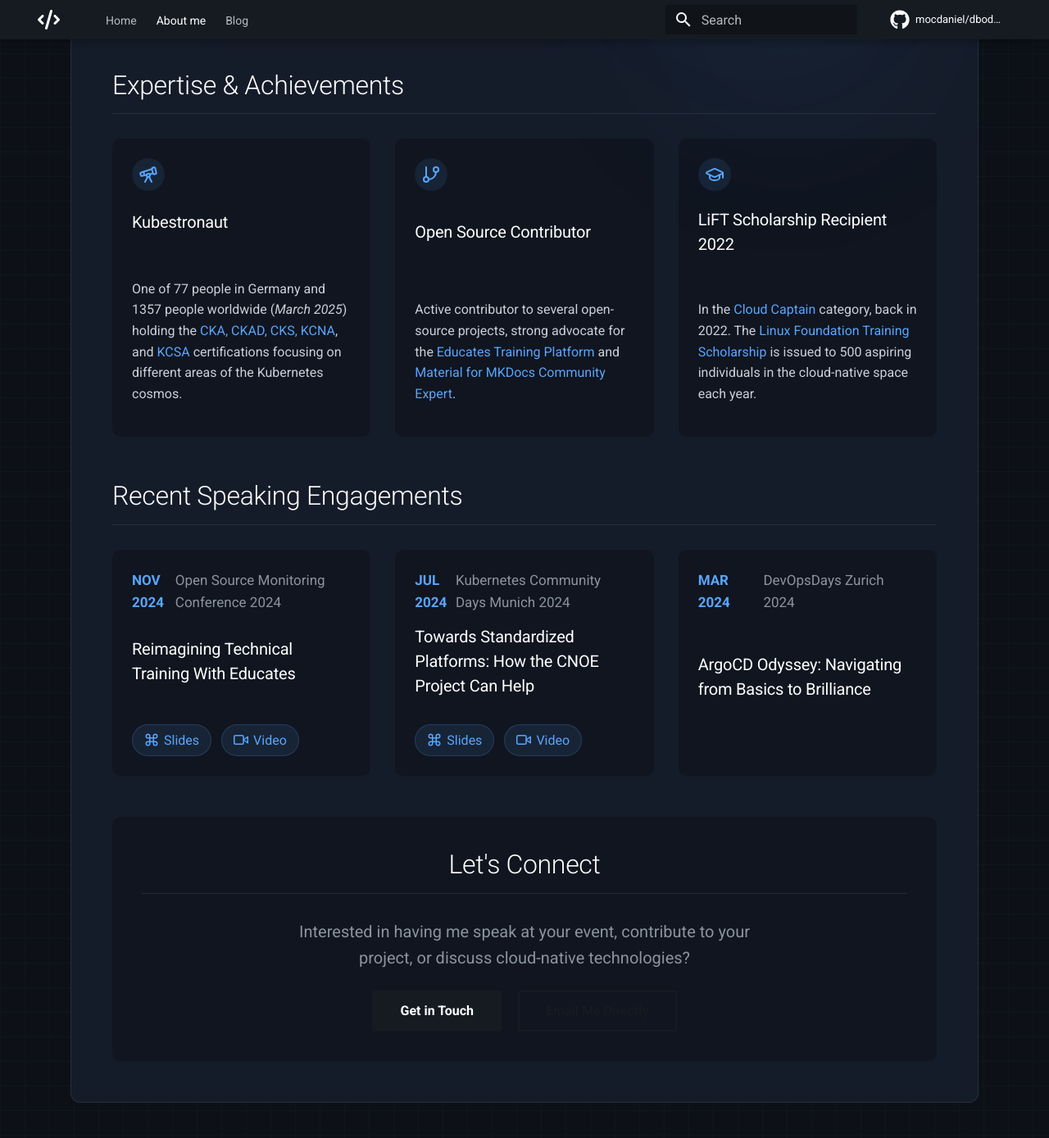
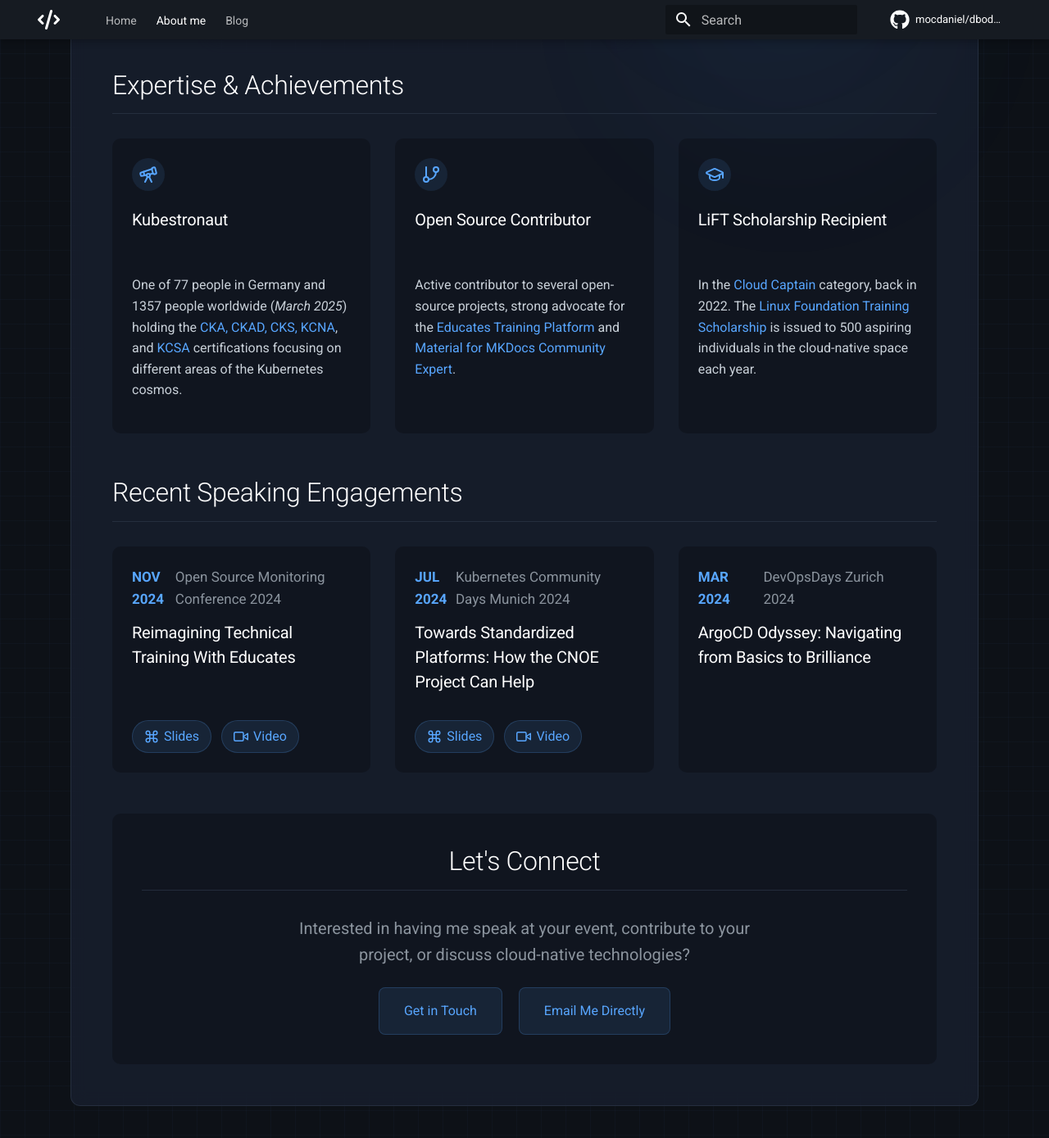
Before and after one commit to mocdaniel/dbodky.me, an MkDocs documentation site: the page built from docs/about.md, in a window 1280 px wide and 1400 px high, scrolled down 1015 px. Shown: the top 1389 px of the window at 82% size. Built offline with MkDocs 1.6.1 and Material for MkDocs 9.7.7, drawn with Linux system fonts in a browser that asks for light colours; comment, search, counter and statistics services are not loaded.

Commit message:
Update about me page

```diff
--- a/docs/about.md
+++ b/docs/about.md
@@ -72,7 +72,7 @@
           <div class="feature-card-icon">
             <svg xmlns="http://www.w3.org/2000/svg" width="24" height="24" viewBox="0 0 24 24" fill="none" stroke="currentColor" stroke-width="2" stroke-linecap="round" stroke-linejoin="round"><path d="M21.42 10.922a1 1 0 0 0-.019-1.838L12.83 5.18a2 2 0 0 0-1.66 0L2.6 9.08a1 1 0 0 0 0 1.832l8.57 3.908a2 2 0 0 0 1.66 0z"/><path d="M22 10v6"/><path d="M6 12.5V16a6 3 0 0 0 12 0v-3.5"/></svg>
           </div>
-          <h3 class="feature-card-title">LiFT Scholarship Recipient 2022</h3>
+          <h3 class="feature-card-title">LiFT Scholarship Recipient</h3>
           <div class="feature-content">
             <p>In the <span style="color: var(--color-accent-primary)">Cloud Captain</span> category, back in 2022. The <a href="https://training.linuxfoundation.org/blog/500-promising-individuals-worldwide-receive-linux-foundation-it-training-certification-scholarships/" target="_blank">Linux Foundation Training Scholarship</a> is issued to 500 aspiring individuals in the cloud-native space each year.</p>
           </div>
@@ -132,8 +132,8 @@
         <h2>Let's Connect</h2>
         <p>Interested in having me speak at your event, contribute to your project, or discuss cloud-native technologies?</p>
         <div class="contact-actions">
-          <a href="/" class="md-button md-button--primary">Get in Touch</a>
-          <a href="mailto:contact@example.com" class="md-button md-button--secondary">Email Me Directly</a>
+          <a href="/#contact" class="contact-button">Get in Touch</a>
+          <a href="mailto:blog@dbodky.me" class="contact-button">Email Me Directly</a>
         </div>
       </div>
     </section>
@@ -339,4 +339,22 @@
     font-size: 1.1rem;
   }
 }
+
+.contact-button {
+  display: inline-block;
+  padding: 0.75rem 1.5rem;
+  background-color: rgba(88, 166, 255, 0.1);
+  color: var(--color-accent-primary) !important;
+  border: 1px solid rgba(88, 166, 255, 0.2);
+  border-radius: 8px;
+  font-weight: 500;
+  text-decoration: none;
+  transition: all 0.3s ease;
+}
+
+.contact-button:hover {
+  background-color: var(--color-accent-primary);
+  color: #ffffff !important;
+  transform: translateY(-3px);
+}
 </style>
--- a/docs/stylesheets/general.css
+++ b/docs/stylesheets/general.css
@@ -76,7 +76,6 @@
   transition: all 0.3s ease;
   display: flex;
   flex-direction: column;
-  justify-content: space-between;
 }
 
 .feature-card:hover {
@@ -150,7 +149,9 @@
 
 /* Feature Card Links */
 .feature-card-links {
+  flex-grow: 1;
   display: flex;
+  align-items: end;
   gap: 0.6rem;
   flex-wrap: wrap;
   margin-top: 0.8rem;
@@ -169,6 +170,7 @@
   font-weight: 500;
   text-decoration: none;
   transition: all 0.2s ease;
+  height: 40px;
 }
 
 .feature-card-link:hover {
```
